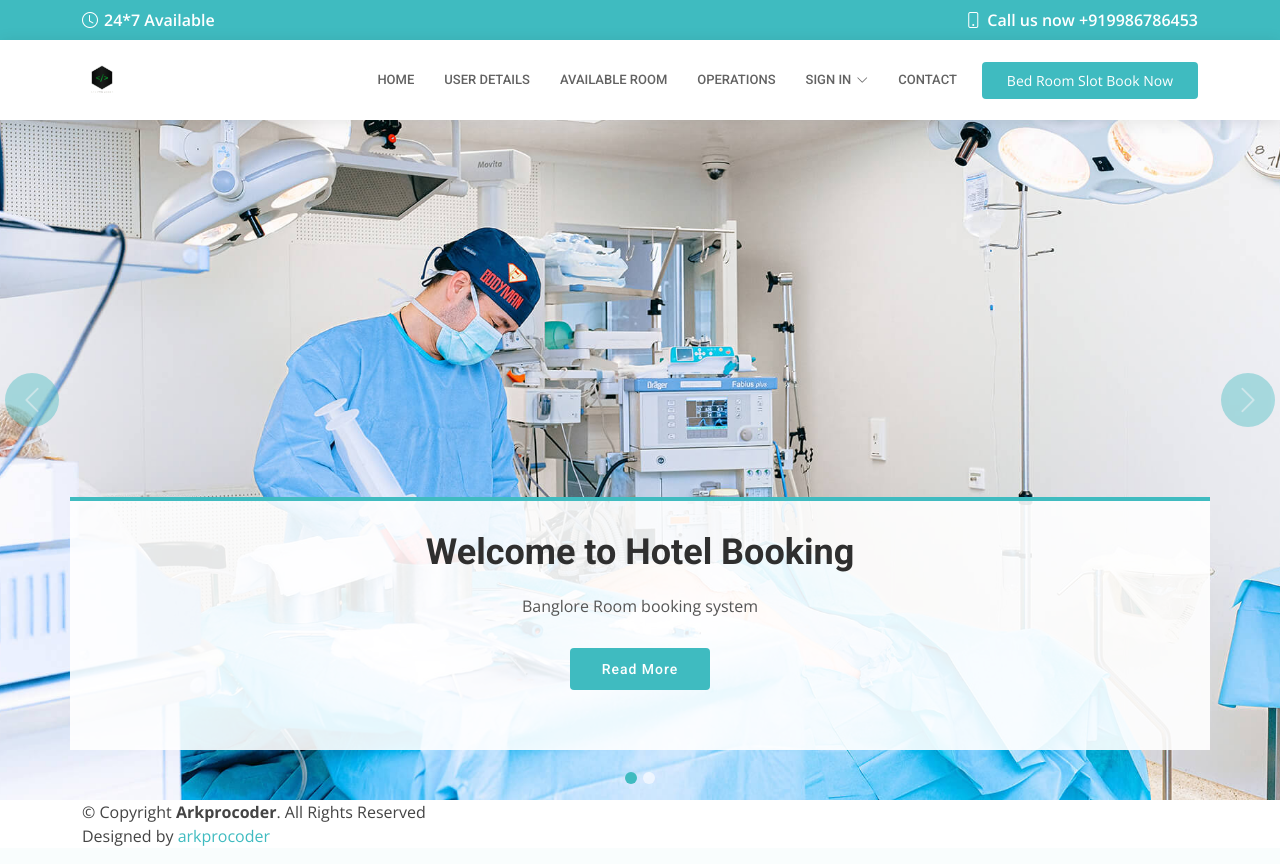
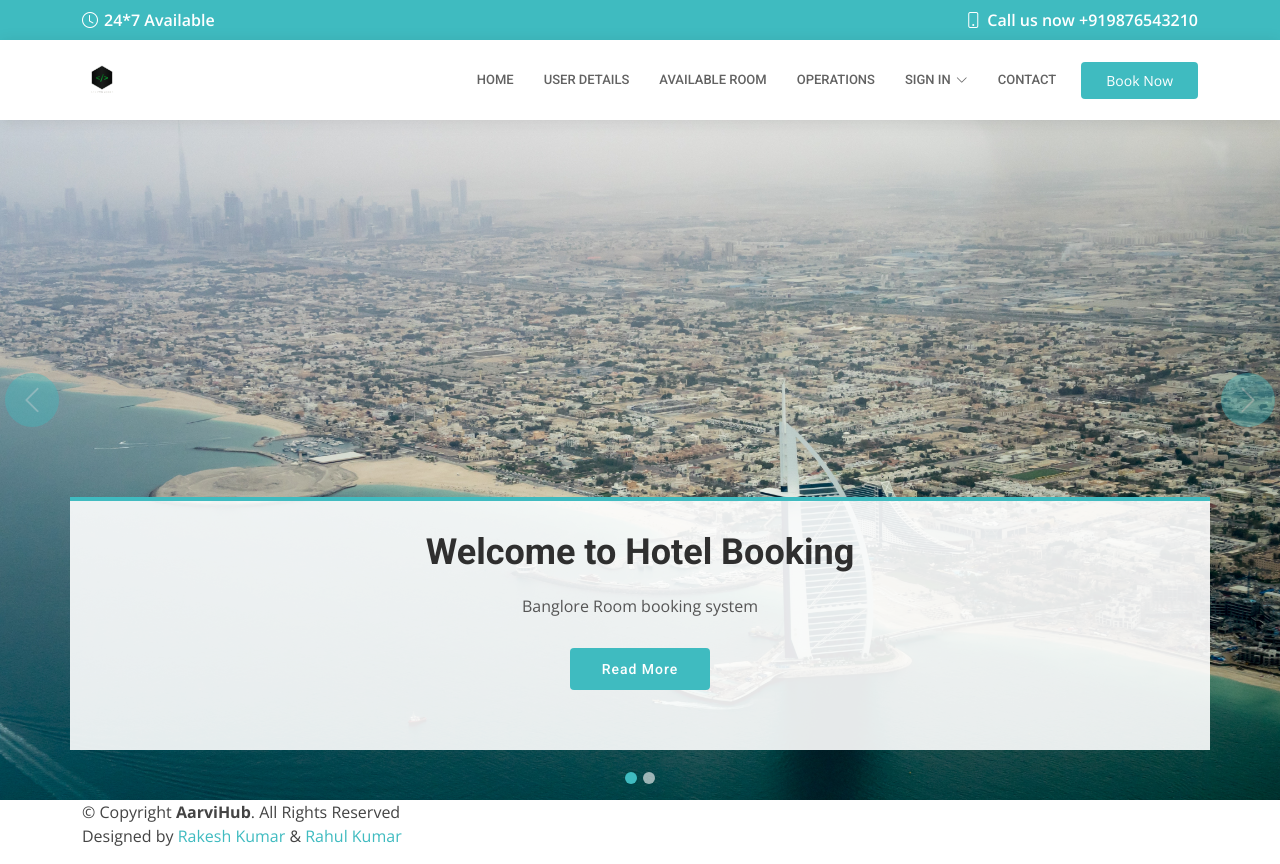
Before and after one commit to aarvi18/Hotel-Booking-Management-System, a Flask app: page / in a window 1280 px wide. Run offline with Flask 2, Linux system fonts and the light colour scheme; some libraries are stand-ins or nearby versions.

Commit message:
This is Rakesh change in front end

```diff
--- a/project/templates/base.html
+++ b/project/templates/base.html
@@ -14,7 +14,9 @@
   <link href="static/assets/img/apple-touch-icon.png" rel="apple-touch-icon">
 
   <!-- Google Fonts -->
-  <link href="https://fonts.googleapis.com/css?family=Open+Sans:300,300i,400,400i,600,600i,700,700i|Roboto:300,300i,400,400i,500,500i,600,600i,700,700i|Poppins:300,300i,400,400i,500,500i,600,600i,700,700i" rel="stylesheet">
+  <link
+    href="https://fonts.googleapis.com/css?family=Open+Sans:300,300i,400,400i,600,600i,700,700i|Roboto:300,300i,400,400i,500,500i,600,600i,700,700i|Poppins:300,300i,400,400i,500,500i,600,600i,700,700i"
+    rel="stylesheet">
 
   <!-- Vendor CSS Files -->
   <link href="static/assets/vendor/fontawesome-free/css/all.min.css" rel="stylesheet">
@@ -41,7 +43,7 @@
         <i class="bi bi-clock"></i> 24*7 Available
       </div>
       <div class="d-flex align-items-center">
-        <i class="bi bi-phone"></i> Call us now +919986786453
+        <i class="bi bi-phone"></i> Call us now +919876543210
       </div>
     </div>
   </div>
@@ -62,9 +64,10 @@
           <li><a class="nav-link scrollto" href="/slotbooking">Available Room</a></li>
           <li><a class="nav-link scrollto" href="/trigers">Operations</a></li>
 
-{% if current_user.is_authenticated  and current_user.hcode %}
+          {% if current_user.is_authenticated and current_user.hcode %}
 
-          <li class="dropdown"><a href="/login"><span>Welcome {{current_user.email}}</span> <i class="bi bi-chevron-down"></i></a>
+          <li class="dropdown"><a href="/login"><span>Welcome {{current_user.email}}</span> <i
+                class="bi bi-chevron-down"></i></a>
             <ul>
 
               <li><a href="/addhospitalinfo">Add Hospital Data</a></li>
@@ -74,7 +77,8 @@
             </ul>
           </li>
           {% elif current_user.is_authenticated and current_user.email %}
-           <li class="dropdown"><a href="/login"><span>Welcome {{current_user.name}}</span> <i class="bi bi-chevron-down"></i></a>
+          <li class="dropdown"><a href="/login"><span>Welcome {{current_user.name}}</span> <i
+                class="bi bi-chevron-down"></i></a>
             <ul>
 
               <li><a href="/slotbooking">Book Room</a></li>
@@ -99,7 +103,7 @@
         <i class="bi bi-list mobile-nav-toggle"></i>
       </nav><!-- .navbar -->
 
-      <a href="/slotbooking" class="appointment-btn scrollto"><span class="d-none d-md-inline">Bed Room Slot</span> Book Now</a>
+      <a href="/slotbooking" class="appointment-btn scrollto"><span class="d-none d-md-inline"></span> Book Now</a>
 
     </div>
   </header><!-- End Header -->
@@ -116,7 +120,8 @@
         <div class="carousel-item active" style="background-image: url(static/assets/img/slide/slide-1.jpg)">
           <div class="container">
             <h2>Welcome to <span>Hotel Booking</span></h2>
-            <p>Banglore Room booking system <p>
+            <p>Banglore Room booking system
+            <p>
               <a href="#about" class="btn-get-started scrollto">Read More</a>
           </div>
         </div>
@@ -157,17 +162,19 @@
     <footer>
       <div class="container">
         <div class="copyright">
-        &copy; Copyright <strong><span>Arkprocoder</span></strong>. All Rights Reserved
+          &copy; Copyright <strong><span>AarviHub</span></strong>. All Rights Reserved
         </div>
         <div class="credits">
-
-        Designed by <a href="https://arprocoder.tech/">arkprocoder</a>
+          <p>
+            Designed by <a href="#">Rakesh Kumar</a> & <a href="#">Rahul Kumar</a>
+          </p>
         </div>
       </div>
     </footer><!-- End Footer -->
 
     <div id="preloader"></div>
-  <a href="#" class="back-to-top d-flex align-items-center justify-content-center"><i class="bi bi-arrow-up-short"></i></a>
+    <a href="#" class="back-to-top d-flex align-items-center justify-content-center"><i
+        class="bi bi-arrow-up-short"></i></a>
 
     <!-- Vendor JS Files -->
     <script src="static/assets/vendor/purecounter/purecounter.js"></script>
```
Also changed, not shown: project/static/assets/img/slide/slide-1.jpg. Lines whose indentation alone changed are shown as unchanged.
